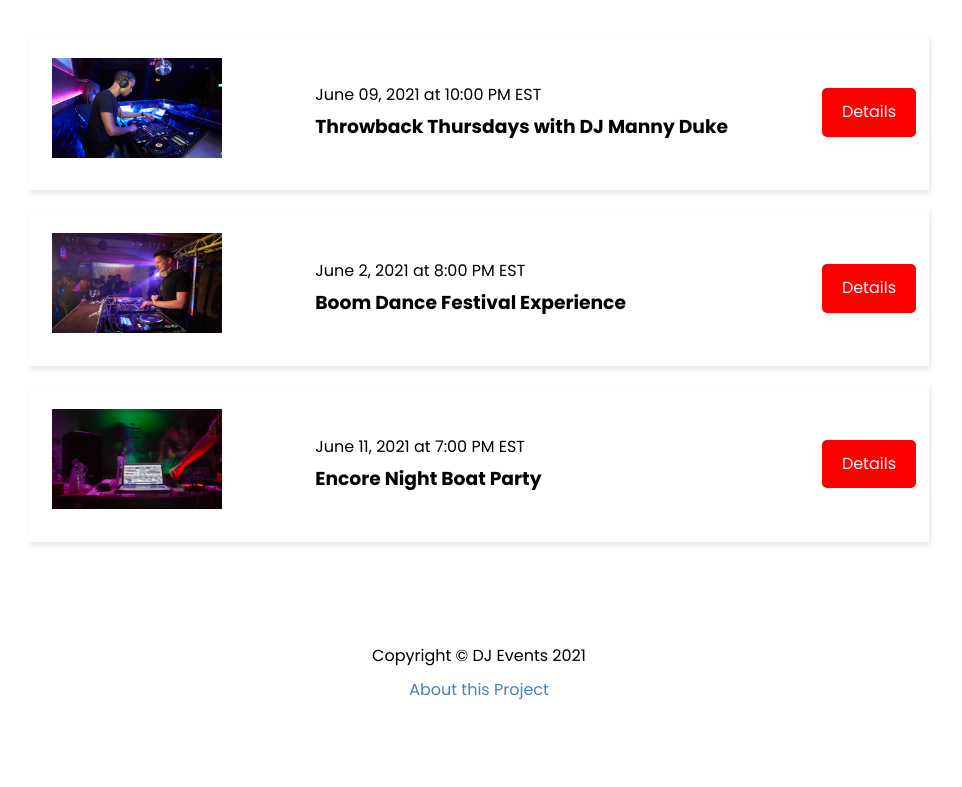
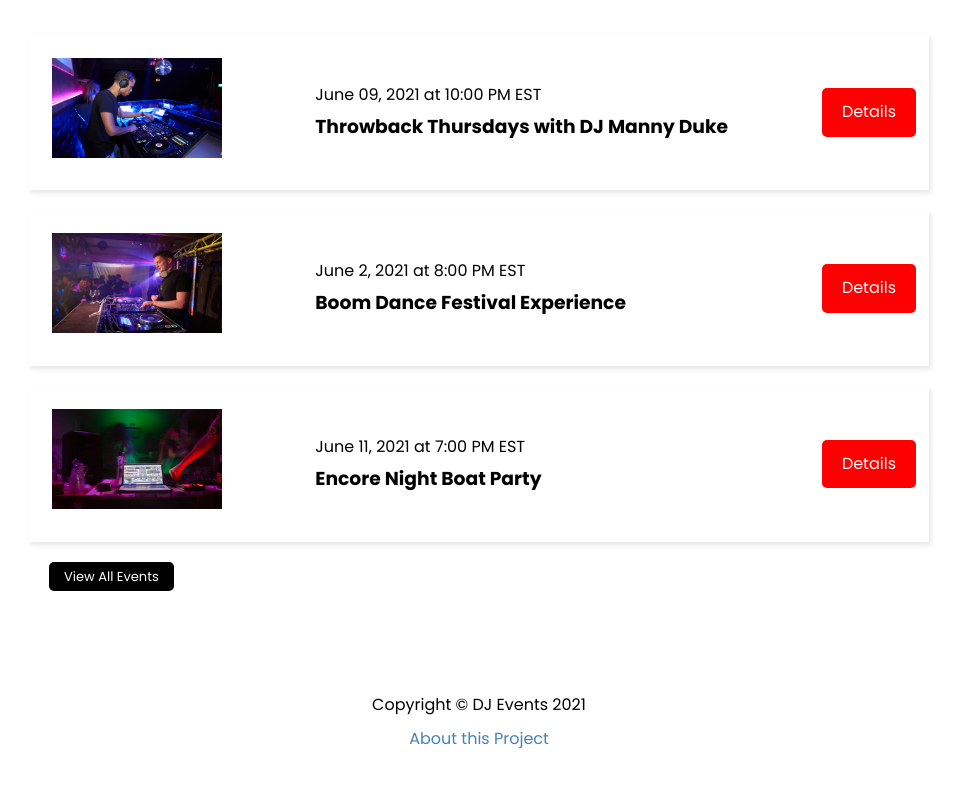
Before and after one commit to sagdish/code-notebook, a Next.js app in the folder next/traversy-next/dj-events-front/: page / in a window 1280 px wide. Shown: the part 463-1250 px from the top of the page, without its empty margins (161-1123 px from the left). Before the commit the page ends 1208 px from the top, so only its background shows below. Built offline with nearby package versions, Linux system fonts and the light colour scheme; no server answers.

Commit message:
getServerSideProps

```diff
--- a/next/traversy-next/dj-events-front/pages/api/events/[slug].js
+++ b/next/traversy-next/dj-events-front/pages/api/events/[slug].js
@@ -5,7 +5,7 @@ export default (req, res) => {
 
 
   if (req.method === 'GET') {
-    res.status(200).json({ evt })
+    res.status(200).json(evt)
   } else {
     res.setHeader('Allow', ['GET'])
     res.status(405).json({ message: `method ${req.method} is not allowed`})
--- a/next/traversy-next/dj-events-front/pages/index.js
+++ b/next/traversy-next/dj-events-front/pages/index.js
@@ -1,3 +1,4 @@
+import Link from 'next/link'
 import Layout from '@/components/Layout'
 import { API_URL } from '@/config/index'
 import EventItem from '@/components/EventItem'
@@ -11,6 +12,12 @@ export default function EventsPage({ events }) {
       {events.map(evt => (
         <EventItem key={evt.id} evt={evt} />
       ))}
+
+      {events.length > 0 && (
+        <Link href='/events'>
+          <a className='btn-secondary'>View All Events</a>
+        </Link>
+      )}
     </Layout>
   )
 }
```
Also changed, not shown: next/traversy-next/dj-events-front/pages/events/[slug].js (+18 -3 lines).
